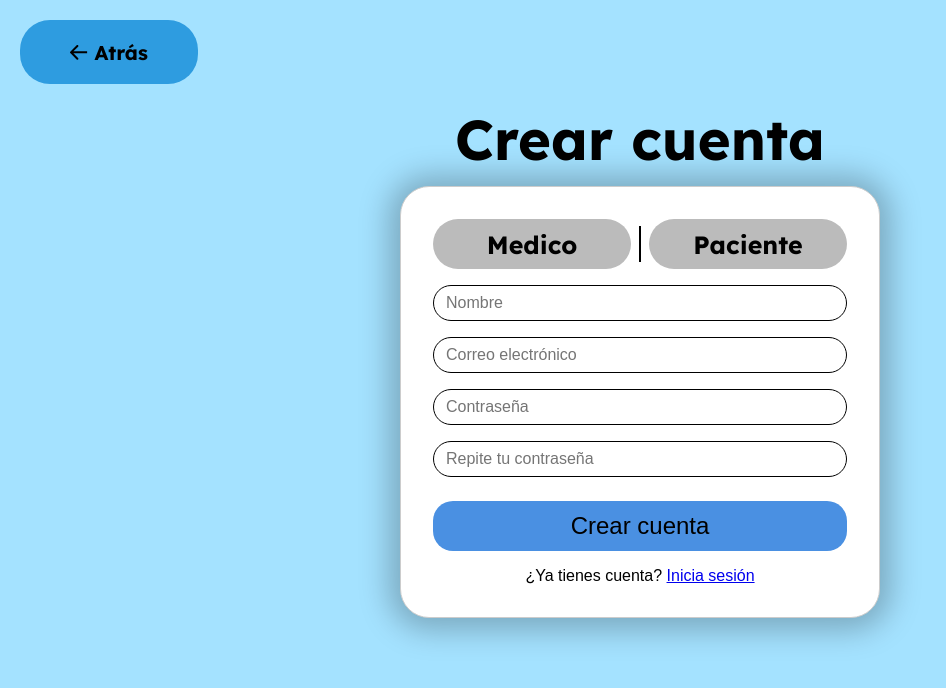
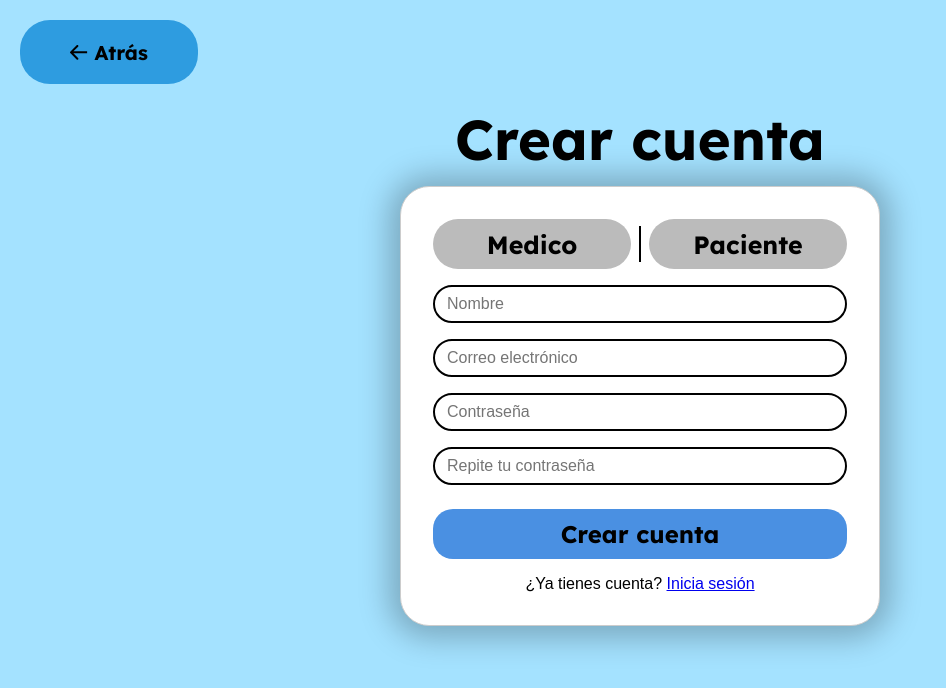
Before and after one commit to tincho1708/MediApp-Proyecto, a Vue app in the folder Front-end/ProyectoVue-MediApp/: page / in a window 1280 px wide. Both pictures are taken after a click on the button "Registrarse". Shown: the top 688 px of the page, without its empty margins (0-946 px from the left). Built offline with nearby package versions, Linux system fonts and the light colour scheme.

Commit message:
29/5/26-2

```diff
--- a/Front-end/ProyectoVue-MediApp/src/components/bienvenida.vue
+++ b/Front-end/ProyectoVue-MediApp/src/components/bienvenida.vue
@@ -135,6 +135,7 @@ const emit = defineEmits(['ir-a-registro', 'ir-a-login'])
   height: auto;
   object-fit: contain;
   display: block;
+  border: 1px black;
 }
 
 .navbar {
--- a/Front-end/ProyectoVue-MediApp/src/components/registrar.vue
+++ b/Front-end/ProyectoVue-MediApp/src/components/registrar.vue
@@ -37,8 +37,9 @@ function seleccionar(tipo: 'Medico' | 'Paciente') {
 <template>
   <div>
   <button class="boton-atras" @click="emit('ir-a-bienvenida')"> <svg xmlns="http://www.w3.org/2000/svg" width="18" height="15" viewBox="0 0 18 15" fill="none">
-<path d="M0.292889 6.65691C-0.0976353 7.04743 -0.0976353 7.6806 0.292889 8.07112L6.65685 14.4351C7.04737 14.8256 7.68054 14.8256 8.07106 14.4351C8.46159 14.0446 8.46159 13.4114 8.07106 13.0209L2.41421 7.36401L8.07106 1.70716C8.46159 1.31664 8.46159 0.68347 8.07106 0.292946C7.68054 -0.0975785 7.04737 -0.0975785 6.65685 0.292946L0.292889 6.65691ZM17.1245 7.36401V6.36401L0.999996 6.36401V7.36401V8.36401L17.1245 8.36401V7.36401Z" fill="black"/>
-</svg> Atrás</button>
+    <path d="M0.292889 6.65691C-0.0976353 7.04743 -0.0976353 7.6806 0.292889 8.07112L6.65685 14.4351C7.04737 14.8256 7.68054 14.8256 8.07106 14.4351C8.46159 14.0446 8.46159 13.4114 8.07106 13.0209L2.41421 7.36401L8.07106 1.70716C8.46159 1.31664 8.46159 0.68347 8.07106 0.292946C7.68054 -0.0975785 7.04737 -0.0975785 6.65685 0.292946L0.292889 6.65691ZM17.1245 7.36401V6.36401L0.999996 6.36401V7.36401V8.36401L17.1245 8.36401V7.36401Z" fill="black"/>
+    </svg> Atrás
+  </button>
   <div class="titulo">Crear cuenta</div>
 
   <div class="contenedor">
@@ -88,9 +89,8 @@ function seleccionar(tipo: 'Medico' | 'Paciente') {
 .titulo {
   color: #000;
   text-align: center;
-  font-family: Lexend;
+  font-family: 'Lexend', 'sans-serif';
   font-size: 56px;
-  font-style: normal;
   font-weight: 400;
   line-height: normal;
   text-align: center;
@@ -181,7 +181,7 @@ label {
 input {
   padding: 8px 12px;
   border-radius: 44px;
-  border: 1.5px solid #000;
+  border: 2px solid #000;
   font-size: 16px;
   width: 100%;
   min-width: 0;
@@ -201,6 +201,7 @@ input:focus {
   border: none;
   border-radius: 20px;
   font-size: 24px;
+  font-family: 'Lexend', sans-serif;
   cursor: pointer;
   height: 50px;
 }
```
Also changed, not shown: Front-end/ProyectoVue-MediApp/src/assets/imagenes/imagen-bienvenida.png.
